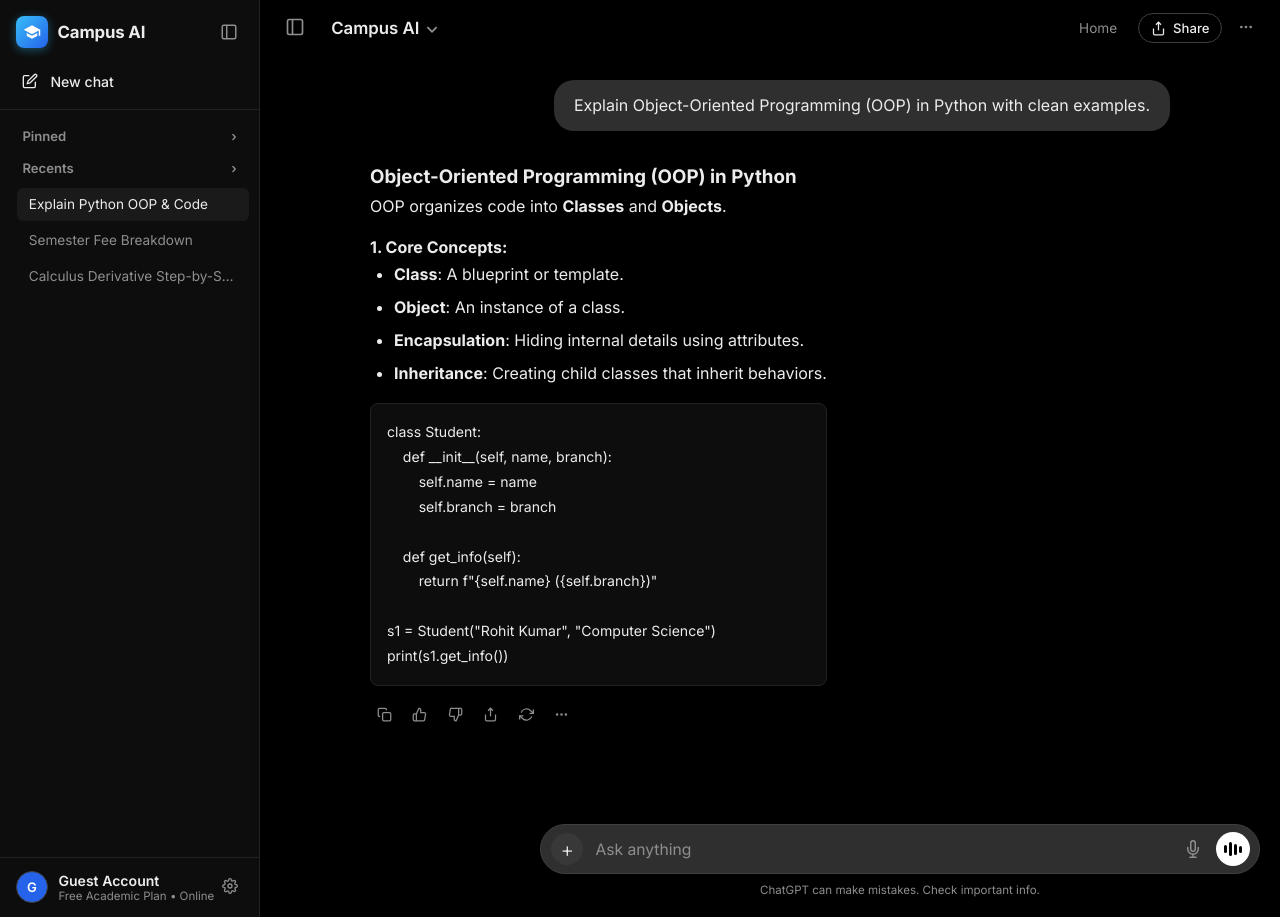
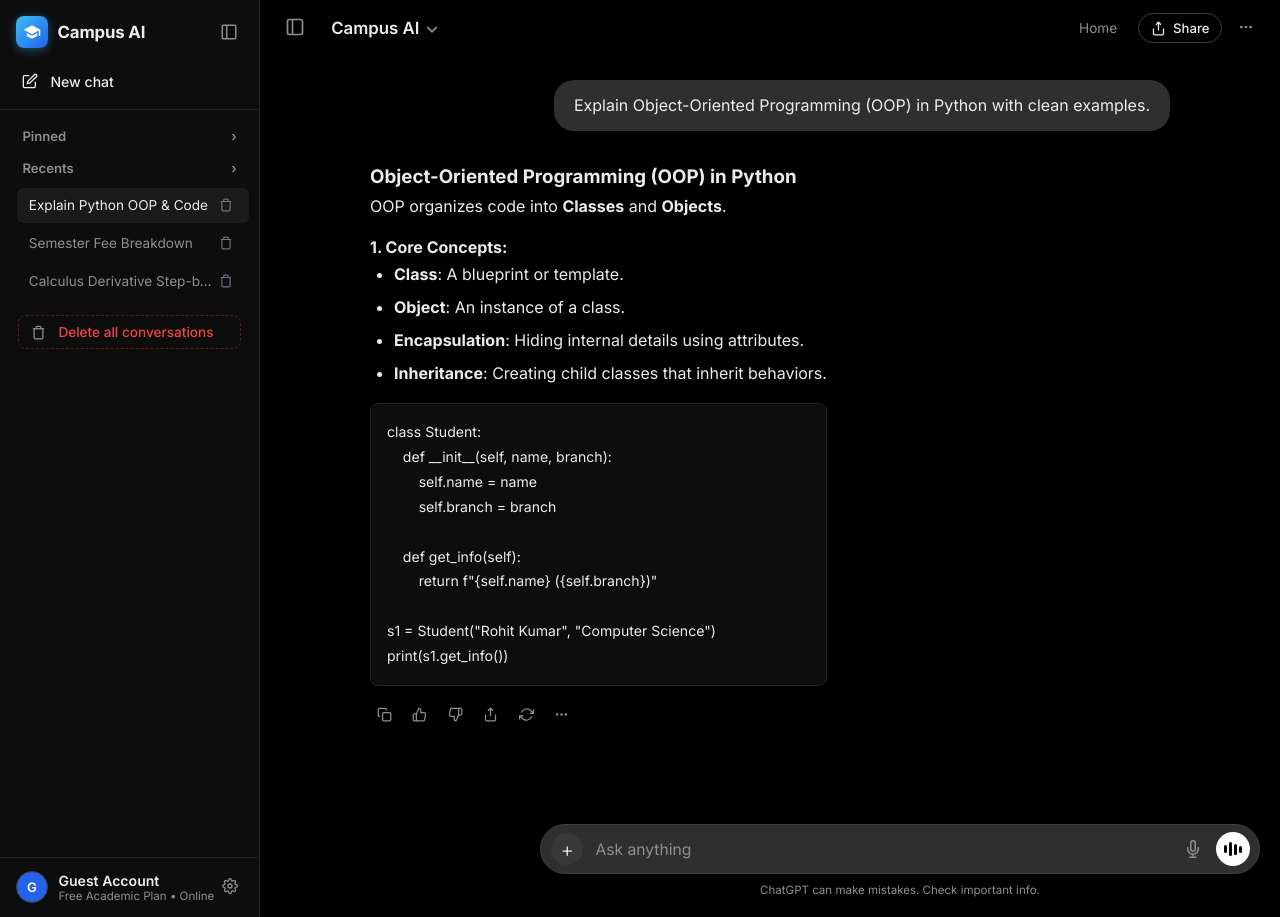
Before and after one commit to mdanasnurani/campus-ai-chatbot, a Flask app: page /app in a window 1280 px wide. Run offline with Flask 3, Linux system fonts and the light colour scheme.

Commit message:
feat: Add individual session trash buttons and bulk Delete All Conversations option in Recents sidebar (v19.0)

```diff
--- a/static/js/script.js
+++ b/static/js/script.js
@@ -165,13 +165,62 @@
         sessions.forEach(sess => {
             const item = document.createElement('div');
             item.className = `chat-session-item ${sess.id === activeId ? 'active' : ''}`;
+            item.style.display = 'flex';
+            item.style.justifyContent = 'space-between';
+            item.style.alignItems = 'center';
             item.title = sess.title;
-            item.innerHTML = `<span>${sess.title}</span>`;
-            item.addEventListener('click', () => {
+            item.innerHTML = `
+                <span style="overflow: hidden; text-overflow: ellipsis; white-space: nowrap; flex: 1;">${sess.title}</span>
+                <button class="delete-session-btn" title="Delete conversation" style="background: none; border: none; color: #6B7280; cursor: pointer; padding: 2px 4px; display: flex; align-items: center; border-radius: 4px; transition: color 0.2s;" type="button">
+                    <svg viewBox="0 0 24 24" width="14" height="14" stroke="currentColor" stroke-width="2" fill="none"><polyline points="3 6 5 6 21 6"></polyline><path d="M19 6v14a2 2 0 0 1-2 2H7a2 2 0 0 1-2-2V6m3 0V4a2 2 0 0 1 2-2h4a2 2 0 0 1 2 2v2"></path></svg>
+                </button>
+            `;
+            item.addEventListener('click', (e) => {
+                if (e.target.closest('.delete-session-btn')) return;
                 switchChatSession(sess.id);
             });
+
+            const delBtn = item.querySelector('.delete-session-btn');
+            if (delBtn) {
+                delBtn.addEventListener('click', (e) => {
+                    e.stopPropagation();
+                    deleteChatSession(sess.id);
+                });
+                delBtn.addEventListener('mouseover', () => delBtn.style.color = '#EF4444');
+                delBtn.addEventListener('mouseout', () => delBtn.style.color = '#6B7280');
+            }
+
             listContainer.appendChild(item);
         });
+    }
+
+    function deleteChatSession(sessionId) {
+        if (!confirm("Delete this conversation?")) return;
+        let sessions = JSON.parse(localStorage.getItem(SESSIONS_LIST_KEY) || '[]');
+        sessions = sessions.filter(s => s.id !== sessionId);
+        localStorage.setItem(SESSIONS_LIST_KEY, JSON.stringify(sessions));
+        localStorage.removeItem('campus_ai_msgs_' + sessionId);
+
+        const activeId = localStorage.getItem(CURRENT_SESSION_ID_KEY);
+        if (activeId === sessionId) {
+            if (sessions.length > 0) {
+                switchChatSession(sessions[0].id);
+            } else {
+                startNewChatSession();
+            }
+        } else {
+            renderRecentsList();
+        }
+    }
+
+    function clearAllChatSessions() {
+        if (confirm("Are you sure you want to delete ALL saved chat history?")) {
+            let sessions = JSON.parse(localStorage.getItem(SESSIONS_LIST_KEY) || '[]');
+            sessions.forEach(s => localStorage.removeItem('campus_ai_msgs_' + s.id));
+            localStorage.removeItem(SESSIONS_LIST_KEY);
+            localStorage.removeItem(CURRENT_SESSION_ID_KEY);
+            startNewChatSession();
+        }
     }
 
     function switchChatSession(sessionId) {
@@ -271,7 +320,9 @@
     }
 
     if (newChatBtn) newChatBtn.addEventListener('click', startNewChatSession);
-    if (clearChatBtn) clearChatBtn.addEventListener('click', startNewChatSession);
+    if (clearChatBtn) clearChatBtn.addEventListener('click', clearAllChatSessions);
+    const deleteAllBtn = document.getElementById('delete-all-sessions-btn');
+    if (deleteAllBtn) deleteAllBtn.addEventListener('click', clearAllChatSessions);
 
     // ================= 4. DOM Message Appender (Matches style.css EXACTLY) =================
     function appendMessageToDOM(sender, text, timestamp, intent = null, animate = true, saveToStorage = false) {
--- a/templates/chat.html
+++ b/templates/chat.html
@@ -8,8 +8,8 @@
     <link rel="preconnect" href="https://fonts.googleapis.com">
     <link rel="preconnect" href="https://fonts.gstatic.com" crossorigin>
     <link href="https://fonts.googleapis.com/css2?family=Inter:wght@300;400;500;600;700&family=Outfit:wght@400;500;600;700;800;900&display=swap" rel="stylesheet">
-    <!-- Cache-Busted Custom Stylesheet v18.0 (Multi-Session Recents Storage Engine) -->
-    <link rel="stylesheet" href="/static/css/style.css?v=18.0">
+    <!-- Cache-Busted Custom Stylesheet v19.0 (Individual & Bulk Delete History Engine) -->
+    <link rel="stylesheet" href="/static/css/style.css?v=19.0">
     <!-- Marked.js for Full Markdown Rendering Support -->
     <script src="https://cdn.jsdelivr.net/npm/marked/marked.min.js"></script>
 </head>
@@ -48,16 +48,12 @@
                     <span>Recents</span>
                     <span class="chevron">&rsaquo;</span>
                 </div>
-                <div class="chat-sessions-list">
-                    <div class="chat-session-item active">
-                        <span>Explain Python OOP & Code</span>
-                    </div>
-                    <div class="chat-session-item">
-                        <span>Semester Fee Breakdown</span>
-                    </div>
-                    <div class="chat-session-item">
-                        <span>Calculus Derivative Step-by-Step</span>
-                    </div>
+                <div class="chat-sessions-list"></div>
+                <div style="margin-top: 1rem; padding: 0 0.5rem;">
+                    <button id="delete-all-sessions-btn" class="nav-item" style="width: 100%; justify-content: flex-start; color: #EF4444; border: 1px dashed rgba(239, 68, 68, 0.3); border-radius: 8px; padding: 0.5rem 0.75rem; background: transparent; cursor: pointer; transition: background 0.2s, border-color 0.2s;" title="Delete all saved conversations">
+                        <svg viewBox="0 0 24 24" width="15" height="15" stroke="currentColor" stroke-width="2" fill="none"><polyline points="3 6 5 6 21 6"></polyline><path d="M19 6v14a2 2 0 0 1-2 2H7a2 2 0 0 1-2-2V6m3 0V4a2 2 0 0 1 2-2h4a2 2 0 0 1 2 2v2"></path></svg>
+                        <span style="font-size: 0.85rem; font-weight: 500;">Delete all conversations</span>
+                    </button>
                 </div>
             </div>
 
```
